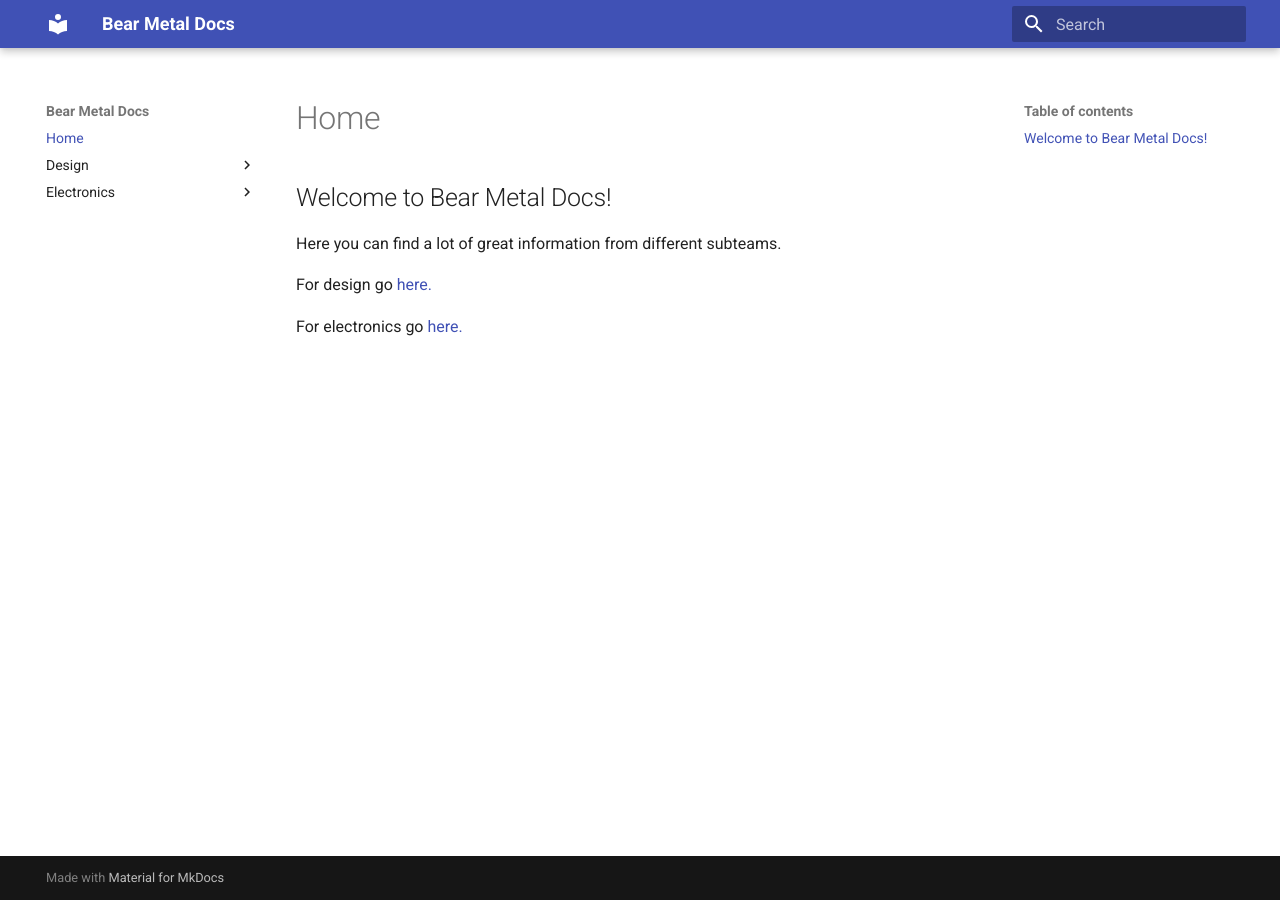
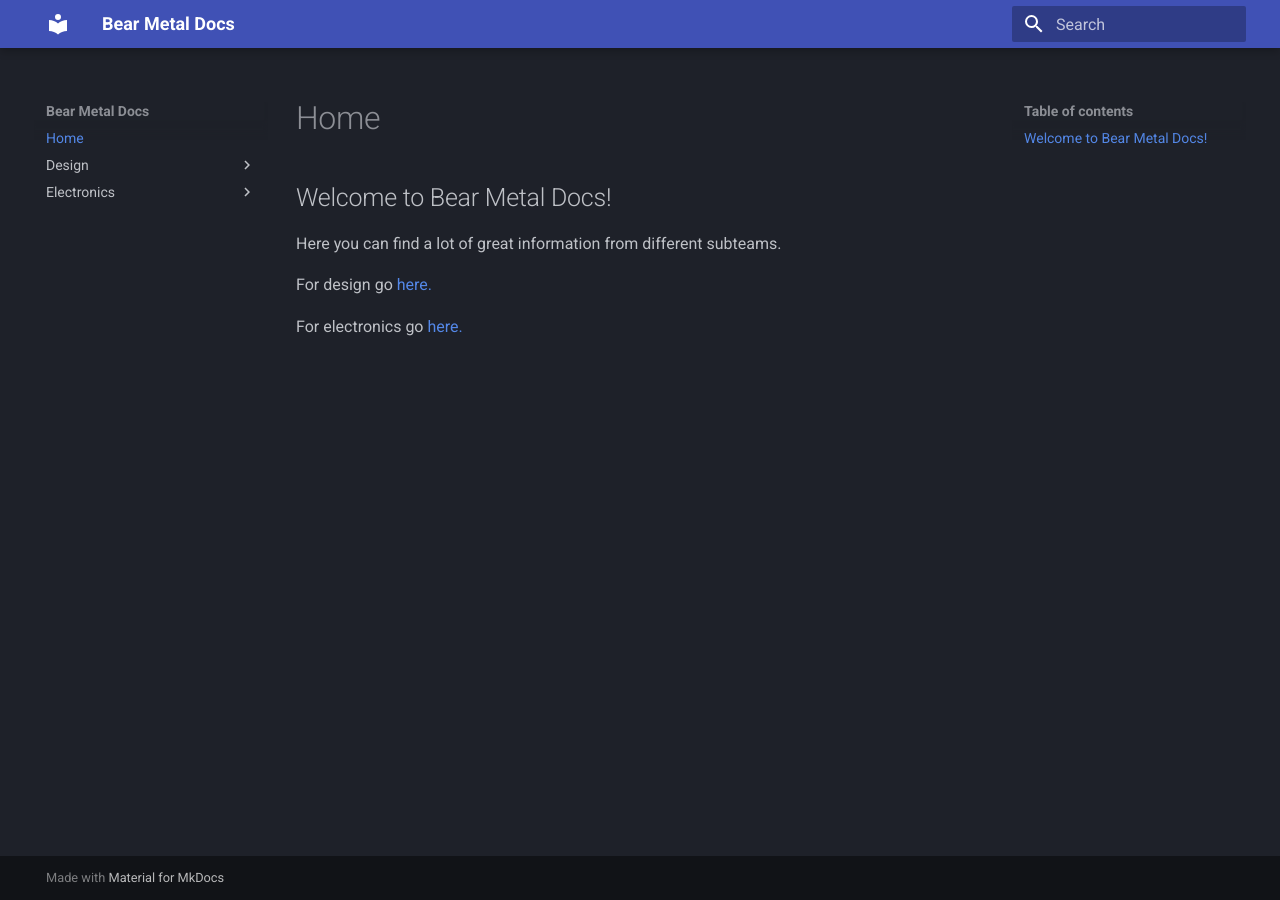
Before and after one commit to BearMetalWeb/BearMetalWeb.github.io, an MkDocs documentation site: the page built from docs/index.md, in a window 1280 px wide. Built offline with MkDocs 1.6.1 and Material for MkDocs 9.7.7, drawn with Linux system fonts in a browser that asks for light colours.

Commit message:
Update mkdocs.yml

```diff
--- a/mkdocs.yml
+++ b/mkdocs.yml
@@ -2,10 +2,8 @@ site_name: Bear Metal Docs
 theme:
   name: material
   locale: en
-  include_sidebar: true
-  color_mode: dark
-  user_color_mode_toggle: true
-  nav_style: dark
+  palette:
+    scheme: slate
 nav:
   - Home: 'index.md'
   - 'Design':
```
